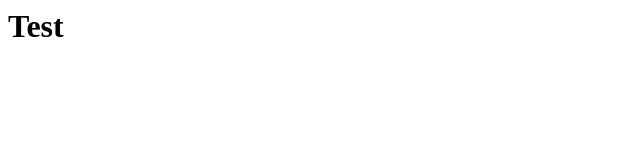
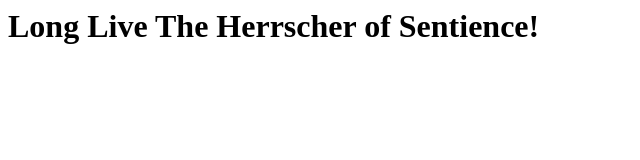
Before and after one commit to ClawkTheTimeBird/YetAnotherTextTrawlerAdventure.github.io, a plain HTML site: page index.html in a window 1280 px wide. Shown: the whole page, without its empty margins (0-640 px from the left). Drawn offline with Linux system fonts and the light colour scheme.

Commit message:
Update index.html

```diff
--- a/index.html
+++ b/index.html
@@ -1 +1 @@
-<h1>Test</h1>
+<h1>Long Live The Herrscher of Sentience!</h1>
```
